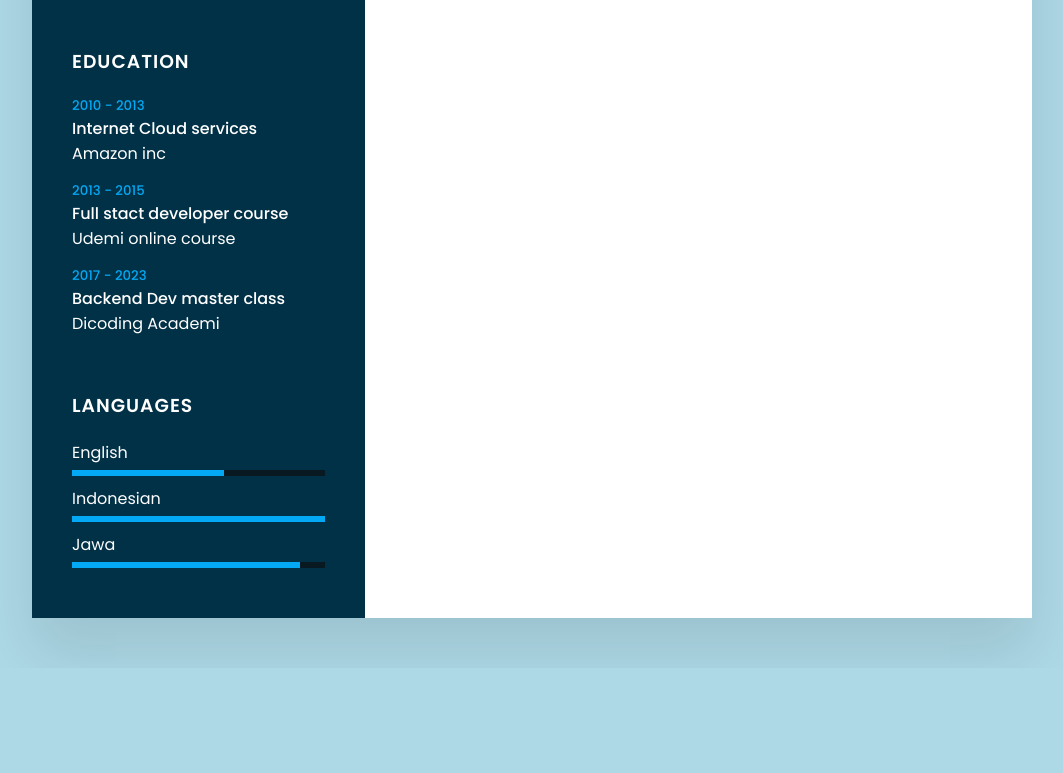
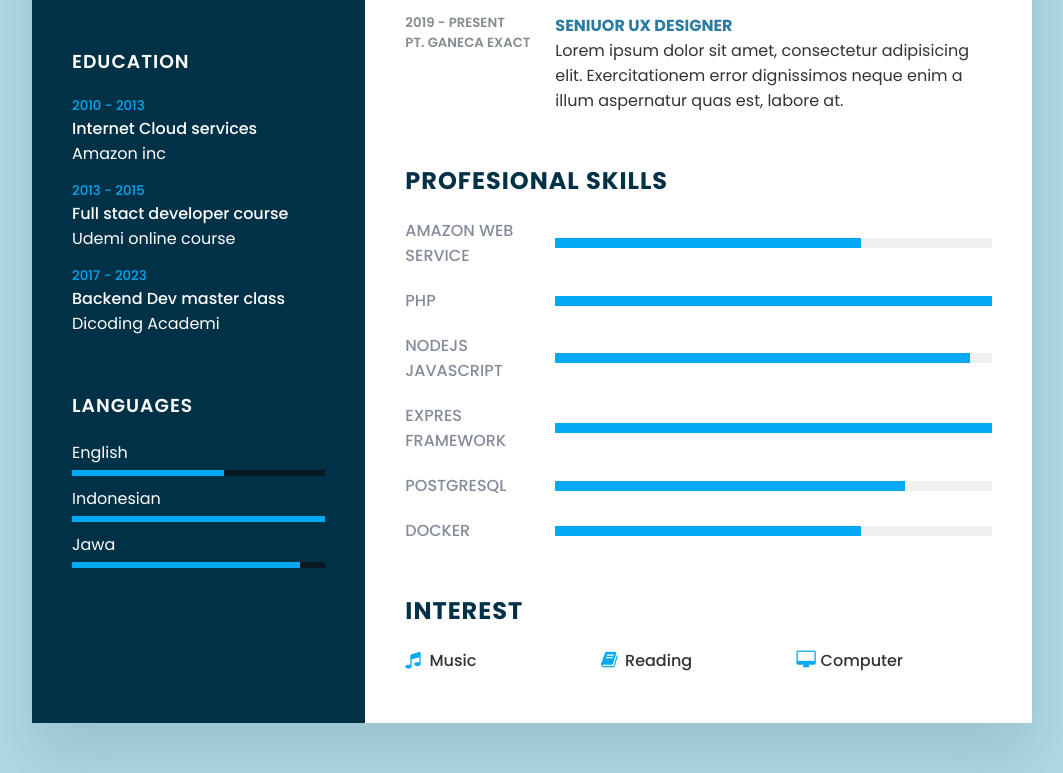
Before and after one commit to adipatiarya/adipatiarya.github.io, a plain HTML site: page index.html in a window 1280 px wide. Shown: the part 667-1440 px from the top of the page, without its empty margins (108-1171 px from the left). Before the commit the page ends 1335 px from the top, so only its background shows below. Drawn offline with Linux system fonts and the light colour scheme.

Commit message:
rigth side

```diff
--- a/index.html
+++ b/index.html
@@ -102,7 +102,112 @@
           </ul>
         </div>
       </div>
-      <div class="right_Side"></div>
+      <div class="right_Side">
+        <div class="about">
+          <h2 class="title2">Profile</h2>
+          <p>
+            Lorem ipsum dolor, sit amet consectetur adipisicing elit. Laudantium
+            porro quibusdam animi ea eligendi, quam nesciunt qui voluptatibus
+            obcaecati. Dolorum fugit maiores officia consectetur qui cupiditate
+            nulla ab ipsam. <br /><br />
+            Soluta, dolor! Officia quae mollitia modi sint eligendi ex optio in
+            animi, praesentium laudantium minima perferendis iste ducimus aut
+            quo natus.
+          </p>
+        </div>
+        <div class="about">
+          <h2 class="title2">Experience</h2>
+          <div class="box">
+            <div class="year_company">
+              <h5>2019 - Present</h5>
+              <h5>PT. Ganeca Exact</h5>
+            </div>
+            <div class="text">
+              <h4>Seniuor UX Designer</h4>
+              <p>
+                Lorem ipsum dolor sit amet, consectetur adipisicing elit.
+                Exercitationem error dignissimos neque enim a illum aspernatur
+                quas est, labore at.
+              </p>
+            </div>
+          </div>
+          <div class="box">
+            <div class="year_company">
+              <h5>2019 - Present</h5>
+              <h5>PT. Ganeca Exact</h5>
+            </div>
+            <div class="text">
+              <h4>Seniuor UX Designer</h4>
+              <p>
+                Lorem ipsum dolor sit amet, consectetur adipisicing elit.
+                Exercitationem error dignissimos neque enim a illum aspernatur
+                quas est, labore at.
+              </p>
+            </div>
+          </div>
+          <div class="box">
+            <div class="year_company">
+              <h5>2019 - Present</h5>
+              <h5>PT. Ganeca Exact</h5>
+            </div>
+            <div class="text">
+              <h4>Seniuor UX Designer</h4>
+              <p>
+                Lorem ipsum dolor sit amet, consectetur adipisicing elit.
+                Exercitationem error dignissimos neque enim a illum aspernatur
+                quas est, labore at.
+              </p>
+            </div>
+          </div>
+        </div>
+        <div class="about skills">
+          <h2 class="title2">Profesional Skills</h2>
+          <div class="box">
+            <h4>Amazon Web Service</h4>
+            <div class="percent">
+              <div style="width: 70%"></div>
+            </div>
+          </div>
+          <div class="box">
+            <h4>PHP</h4>
+            <div class="percent">
+              <div style="width: 100%"></div>
+            </div>
+          </div>
+          <div class="box">
+            <h4>Nodejs Javascript</h4>
+            <div class="percent">
+              <div style="width: 95%"></div>
+            </div>
+          </div>
+          <div class="box">
+            <h4>Expres Framework</h4>
+            <div class="percent">
+              <div style="width: 100%"></div>
+            </div>
+          </div>
+          <div class="box">
+            <h4>PostgresQL</h4>
+            <div class="percent">
+              <div style="width: 80%"></div>
+            </div>
+          </div>
+          <div class="box">
+            <h4>Docker</h4>
+            <div class="percent">
+              <div style="width: 70%"></div>
+            </div>
+          </div>
+        </div>
+        <div class="about interest">
+          <h2 class="title2">Interest</h2>
+          <ul>
+            <li><i class="fa fa-music" aria-hidden="true"></i> Music</li>
+            <li><i class="fa fa-book" aria-hidden="true"></i> Reading</li>
+            <li><i class="fa fa-desktop" aria-hidden="true"></i> Computer</li>
+          </ul>
+        </div>
+      </div>
     </div>
   </body>
 </html>
--- a/style.css
+++ b/style.css
@@ -129,3 +129,102 @@ body {
   background: #fff;
   padding: 40px;
 }
+.about {
+  margin-bottom: 50px;
+}
+.about:last-child {
+  margin-bottom: 0;
+}
+.title2 {
+  color: #003147;
+  text-transform: uppercase;
+  letter-spacing: 1px;
+  margin-bottom: 10px;
+}
+p {
+  color: #333;
+}
+
+.about .box {
+  display: flex;
+  flex-direction: row;
+  margin: 20px 0;
+}
+.about .box .year_company {
+  min-width: 150px;
+}
+.about .box .year_company h5 {
+  text-transform: uppercase;
+  color: #848c90;
+  font-weight: 600;
+}
+.about .box .text h4 {
+  text-transform: uppercase;
+  color: #2a7da2;
+  font-size: 16px;
+}
+.skills .box {
+  position: relative;
+  width: 100%;
+  display: grid;
+  grid-template-columns: 150px 1fr;
+  justify-content: center;
+  align-items: center;
+}
+.skills .box h4 {
+  text-transform: uppercase;
+  color: #848c99;
+  font-weight: 500;
+}
+.skills .box .percent {
+  position: relative;
+  width: 100%;
+  height: 10px;
+  background: #f0f0f0;
+}
+.skills .box .percent div {
+  position: absolute;
+  top: 0;
+  left: 0;
+  height: 100%;
+  background: #03a9f4;
+}
+.interest ul {
+  display: grid;
+  grid-template-columns: repeat(3, 1fr);
+}
+.interest ul li {
+  list-style: none;
+  color: #333;
+  font-weight: 500;
+  margin: 10px 0;
+}
+.interest ul li .fa {
+  color: #03a9f4;
+  font-size: 18px;
+  width: 20px;
+}
+
+@media (max-width: 1000px) {
+  .container {
+    margin: 10px;
+    grid-template-columns: repeat(1, 1fr);
+  }
+  .interest ul {
+    grid-template-columns: repeat(2, 1fr);
+  }
+}
+@media (max-width: 600px) {
+  .about .box {
+    flex-direction: column;
+  }
+  .about .box .year_company {
+    margin-bottom: 5px;
+  }
+  .interest ul {
+    grid-template-columns: repeat(1, 1fr);
+  }
+  .skills .box {
+    grid-template-columns: repeat(1, 1fr);
+  }
+}
```
